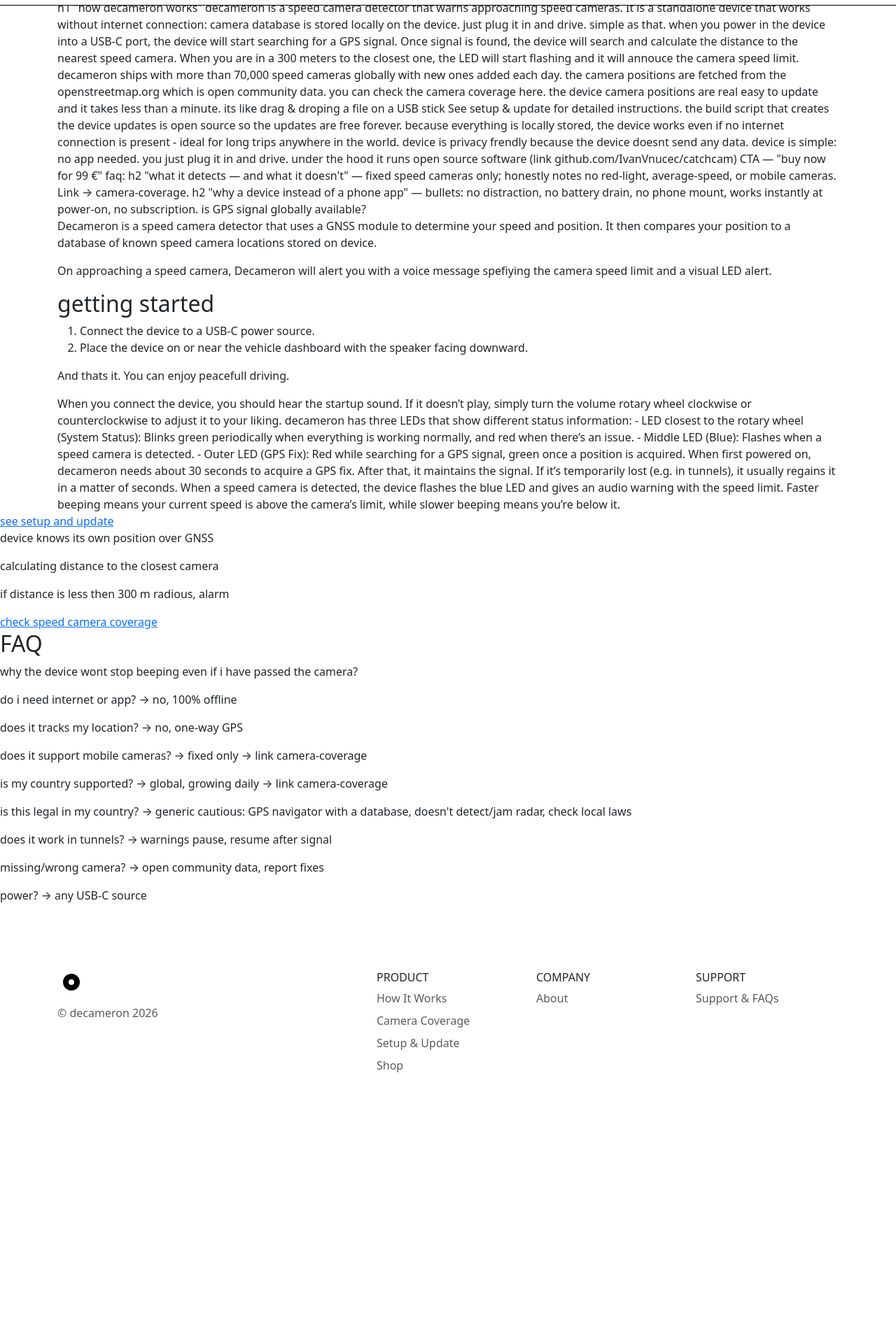
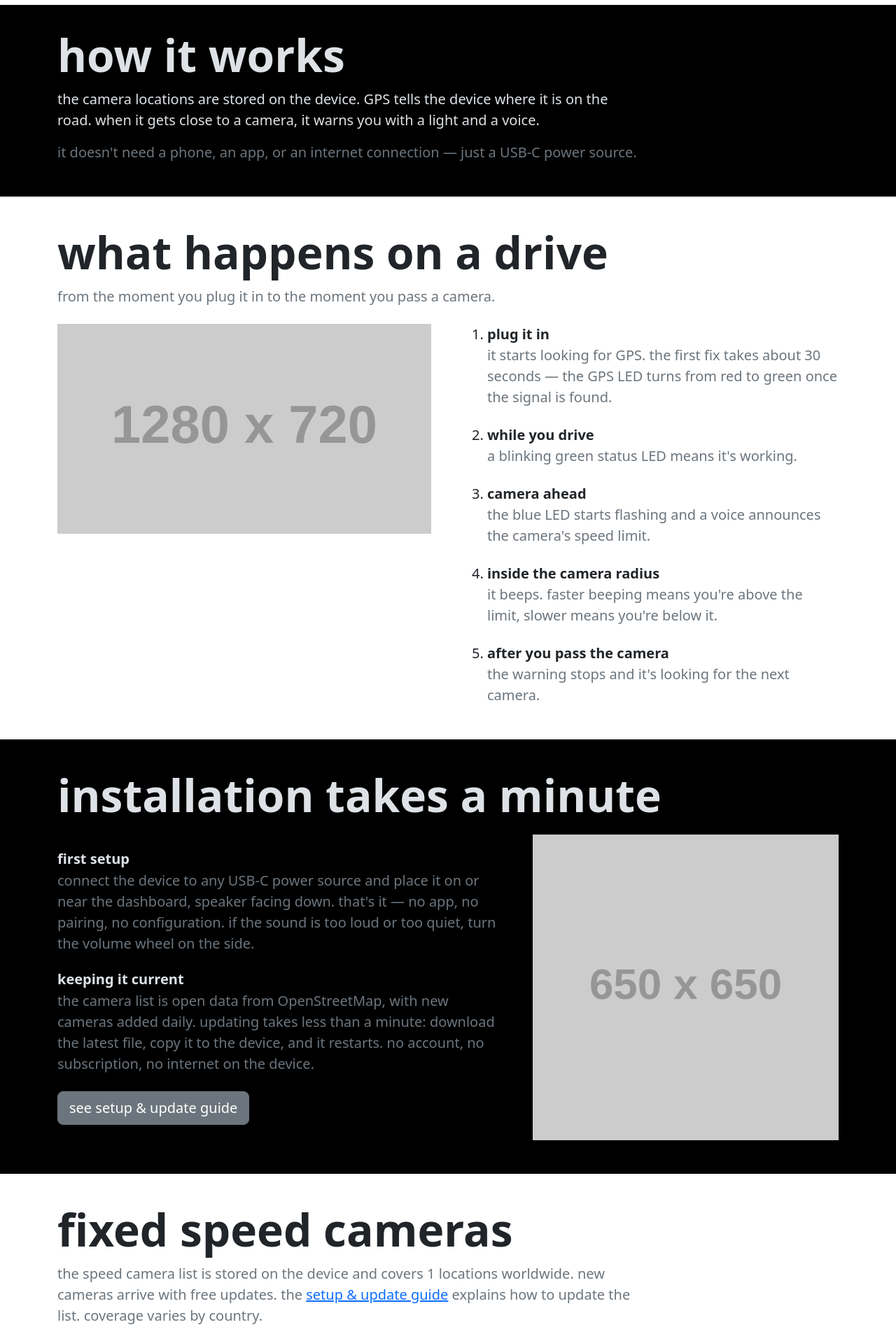
Before and after one commit to IvanVnucec/decameron-web, a Python web app: template templates/how-it-works.html in a window 1280 px wide. Shown: the part 49-1946 px from the top of the page at 70% size. Before the commit the page ends 1582 px from the top, so only its background shows below. Run offline with Jinja, Linux system fonts and the light colour scheme; the template is opened without the code that fills it: most values are stand-ins (such as "Sample title", 1, 10 or a date in 2020); grey boxes labelled with a size stand in for pictures from a placeholder-image service; some libraries are stand-ins or nearby versions.

Commit message:
rewrite how it works page

```diff
--- a/templates/how-it-works.html
+++ b/templates/how-it-works.html
@@ -3,93 +3,139 @@
 {% block title %}decameron - how it works{% endblock %}
 
 {% block content %}
-<div class="container">
-    h1 "how decameron works"
 
-<FROM SIMPLEST TO MORE DETAILS>
+<div class="container-fluid bg-body text-body" data-bs-theme="dark">
+    <div class="container py-5">
+        <h1 class="display-3 fw-semibold lh-1 mb-3">how it works</h1>
+        <div class="col-lg-9">
+            <p class="fs-5 mb-3">the camera locations are stored on the device. GPS tells the device where it is on the road. when it gets close to a camera, it warns you with a light and a voice.</p>
+            <p class="fs-5 text-secondary mb-0">it doesn't need a phone, an app, or an internet connection — just a USB-C power source.</p>
+        </div>
+    </div>
+</div>
 
-<SHORT INTRO>
+<div class="container-fluid bg-body text-body" data-bs-theme="light">
+    <div class="container py-5">
+        <h2 class="display-3 fw-semibold lh-1 mb-3">what happens on a drive</h2>
+        <p class="fs-5 text-secondary mb-4">from the moment you plug it in to the moment you pass a camera.</p>
+        <div class="row gx-5 gy-4 align-items-start">
+            <div class="col-lg-6">
+                <div class="ratio ratio-16x9 bg-black">
+                    <img src="https://placehold.co/1280x720" class="w-100 h-100 object-fit-cover" alt="decameron warning sequence video" loading="lazy">
+                </div>
+            </div>
+            <div class="col-lg-6">
+                <ol class="fs-5 mb-0 d-flex flex-column gap-4">
+                    <li>
+                        <div class="fw-semibold">plug it in</div>
+                        <p class="text-secondary mb-0">it starts looking for GPS. the first fix takes about 30 seconds — the GPS LED turns from red to green once the signal is found.</p>
+                    </li>
+                    <li>
+                        <div class="fw-semibold">while you drive</div>
+                        <p class="text-secondary mb-0">a blinking green status LED means it's working.</p>
+                    </li>
+                    <li>
+                        <div class="fw-semibold">camera ahead</div>
+                        <p class="text-secondary mb-0">the blue LED starts flashing and a voice announces the camera's speed limit.</p>
+                    </li>
+                    <li>
+                        <div class="fw-semibold">inside the camera radius</div>
+                        <p class="text-secondary mb-0">it beeps. faster beeping means you're above the limit, slower means you're below it.</p>
+                    </li>
+                    <li>
+                        <div class="fw-semibold">after you pass the camera</div>
+                        <p class="text-secondary mb-0">the warning stops and it's looking for the next camera.</p>
+                    </li>
+                </ol>
+            </div>
+        </div>
+    </div>
+</div>
 
-decameron is a speed camera detector that warns approaching speed cameras. It is a standalone device that works without internet connection: camera database is stored locally on the device. just plug it in and drive. simple as that.
+<div class="container-fluid bg-body text-body" data-bs-theme="dark">
+    <div class="container py-5">
+        <h2 class="display-3 fw-semibold lh-1 mb-4">installation takes a minute</h2>
+        <div class="row gx-5 gy-4 align-items-center">
+            <div class="col-lg-7">
+                <div class="mb-4">
+                    <h3 class="fs-5 fw-semibold mb-1">first setup</h3>
+                    <p class="fs-5 text-secondary mb-0">connect the device to any USB-C power source and place it on or near the dashboard, speaker facing down. that's it — no app, no pairing, no configuration. if the sound is too loud or too quiet, turn the volume wheel on the side.</p>
+                </div>
+                <div class="mb-4">
+                    <h3 class="fs-5 fw-semibold mb-1">keeping it current</h3>
+                    <p class="fs-5 text-secondary mb-0">the camera list is open data from OpenStreetMap, with new cameras added daily. updating takes less than a minute: download the latest file, copy it to the device, and it restarts. no account, no subscription, no internet on the device.</p>
+                </div>
+                <a href="setup-and-update.html" class="btn btn-secondary btn-lg">see setup &amp; update guide</a>
+            </div>
+            <div class="col-lg-5">
+                <img src="https://placehold.co/650x650" class="img-fluid w-100" alt="decameron installed on a dashboard" loading="lazy">
+            </div>
+        </div>
+    </div>
+</div>
 
-<EXPLAIN THE DETAILS>
+<div class="container-fluid bg-body text-body" data-bs-theme="light">
+    <div class="container py-5">
+        <h2 class="display-3 fw-semibold lh-1 mb-3">fixed speed cameras</h2>
+        <div class="col-lg-9">
+            <p class="fs-5 text-secondary mb-4">the speed camera list is stored on the device and covers {{ num_cams }} locations worldwide. new cameras arrive with free updates. the <a href="setup-and-update.html" class="link-primary">setup &amp; update guide</a> explains how to update the list. coverage varies by country.</p>
+            <a href="camera-coverage.html" class="btn btn-secondary btn-lg">check camera coverage</a>
+        </div>
+    </div>
+</div>
 
-when you power in the device into a USB-C port, the device will start searching for a GPS signal. Once signal is found, the device will search and calculate the distance to the nearest speed camera. When you are in a 300 meters to the closest one, the LED will start flashing and it will annouce the camera speed limit.
+<div class="container-fluid bg-body text-body" data-bs-theme="dark">
+    <div class="container py-5">
+        <h2 class="display-3 fw-semibold lh-1 mb-4">common questions</h2>
+        <div class="accordion" id="hiwFaqAccordion">
+            <div class="accordion-item">
+                <h3 class="accordion-header">
+                    <button class="accordion-button collapsed" type="button" data-bs-toggle="collapse" data-bs-target="#hiwFaq1" aria-expanded="false" aria-controls="hiwFaq1">do i need a subscription?</button>
+                </h3>
+                <div id="hiwFaq1" class="accordion-collapse collapse" data-bs-parent="#hiwFaqAccordion">
+                    <div class="accordion-body">no. you pay once for the device, and camera updates are free forever. there is no account, no plan, and no recurring fee.</div>
+                </div>
+            </div>
+            <div class="accordion-item">
+                <h3 class="accordion-header">
+                    <button class="accordion-button collapsed" type="button" data-bs-toggle="collapse" data-bs-target="#hiwFaq2" aria-expanded="false" aria-controls="hiwFaq2">can i use it in any car, or move it between cars?</button>
+                </h3>
+                <div id="hiwFaq2" class="accordion-collapse collapse" data-bs-parent="#hiwFaqAccordion">
+                    <div class="accordion-body">yes. it only needs a USB-C power source. there is no pairing and nothing is tied to a specific car, so you can move it from one vehicle to another.</div>
+                </div>
+            </div>
+            <div class="accordion-item">
+                <h3 class="accordion-header">
+                    <button class="accordion-button collapsed" type="button" data-bs-toggle="collapse" data-bs-target="#hiwFaq4" aria-expanded="false" aria-controls="hiwFaq4">is it legal?</button>
+                </h3>
+                <div id="hiwFaq4" class="accordion-collapse collapse" data-bs-parent="#hiwFaqAccordion">
+                    <div class="accordion-body">decameron is a GPS navigator that compares your position with a database of publicly known fixed camera locations. it doesn't detect or jam radar. rules vary by country — please check your local laws.</div>
+                </div>
+            </div>
+        </div>
+        <div class="mt-4">
+            <a href="support-and-faq.html" class="link-light text-decoration-underline">see all support &amp; faqs</a>
+        </div>
+    </div>
+</div>
 
-decameron ships with more than 70,000 speed cameras globally with new ones added each day.
-the camera positions are fetched from the openstreetmap.org which is open community data. you can check the camera coverage here.
-
-the device camera positions are real easy to update and it takes less than a minute. its like drag & droping a file on a USB stick
-See setup & update for detailed instructions.
-
-the build script that creates the device updates is open source so the updates are free forever.
-
-because everything is locally stored, the device works even if no internet connection is present - ideal for long trips anywhere in the world.
-device is privacy frendly because the device doesnt send any data.
-
-device is simple: no app needed. you just plug it in and drive.
-
-under the hood it runs open source software (link github.com/IvanVnucec/catchcam)
-
-CTA — "buy now for 99 €"
-
-faq:
-h2 "what it detects — and what it doesn't" — fixed speed cameras only; honestly notes no red-light, average-speed, or mobile cameras. Link → camera-coverage.
-h2 "why a device instead of a phone app" — bullets: no distraction, no battery drain, no phone mount, works instantly at power-on, no subscription.
-is GPS signal globally available?
-
-
-    <section>
-        <p>
-            Decameron is a speed camera detector that uses a GNSS module to determine your speed and position. It then
-            compares your position to a database of known speed camera locations stored on device.
-        </p>
-        <p>
-            On approaching a speed camera, Decameron will alert you with a voice message spefiying the camera
-            speed
-            limit and a visual LED alert.
-        </p>
-    </section>
-    <section>
-        <h2>getting started</h2>
-        <ol>
-            <li>Connect the device to a USB-C power source.</li>
-            <li>Place the device on or near the vehicle dashboard with the speaker facing downward.</li>
-        </ol>
-        <p>And thats it. You can enjoy peacefull driving.</p>
-        When you connect the device, you should hear the startup sound. If it doesn’t play, simply turn the
-        volume rotary wheel clockwise or counterclockwise to adjust it to your liking.
-        decameron has three LEDs that show different status information:
-        - LED closest to the rotary wheel (System Status): Blinks green periodically when everything is
-        working
-        normally, and red when there’s an issue.
-        - Middle LED (Blue): Flashes when a speed camera is detected.
-        - Outer LED (GPS Fix): Red while searching for a GPS signal, green once a position is acquired.
-        When first powered on, decameron needs about 30 seconds to acquire a GPS fix. After that, it
-        maintains the
-        signal. If it’s temporarily lost (e.g. in tunnels), it usually regains it in a matter of seconds.
-        When a speed camera is detected, the device flashes the blue LED and gives an audio warning with the
-        speed
-        limit. Faster beeping means your current speed is above the camera’s limit, while slower beeping
-        means
-        you’re below it.
-    </section>
+<div class="container-fluid bg-body text-body" data-bs-theme="light">
+    <div class="container py-5">
+        <div class="row">
+            <div class="col-lg-4 d-flex justify-content-center">
+                <img src="img/decameron.png" class="img-fluid" style="max-width: 300px;" alt="decameron device" loading="lazy">
+            </div>
+            <div class="col d-flex flex-column justify-content-between">
+                <div class="my-3 my-lg-0">
+                    <h2 class="display-3 fw-semibold lh-1 mb-0">ready for a peaceful ride with decameron?</h2>
+                    <p class="fs-5 text-secondary">simple speed camera detector with free updates forever</p>
+                </div>
+                <div class="d-grid d-lg-flex flex-row gap-4 row-gap-3">
+                    <a href="setup-and-update.html" class="flex-fill btn btn-secondary btn-lg px-2">see setup &amp; update guide</a>
+                    <a href="shop.html" class="flex-fill btn btn-primary btn-lg px-2">buy now for {{ price }}</a>
+                </div>
+            </div>
+        </div>
+    </div>
 </div>
-<a class="">see setup and update</a>
-
-<p>device knows its own position over GNSS</p>
-<p>calculating distance to the closest camera</p>
-<p>if distance is less then 300 m radious, alarm</p>
-<a class="">check speed camera coverage</a>
-
-<h2>FAQ</h2>
-<p>why the device wont stop beeping even if i have passed the camera?</p>
-<p>do i need internet or app? → no, 100% offline</p>
-<p>does it tracks my location? → no, one-way GPS</p>
-<p>does it support mobile cameras? → fixed only → link camera-coverage</p>
-<p>is my country supported? → global, growing daily → link camera-coverage</p>
-<p>is this legal in my country? → generic cautious: GPS navigator with a database, doesn't detect/jam radar, check local laws</p>
-<p>does it work in tunnels? → warnings pause, resume after signal</p>
-<p>missing/wrong camera? → open community data, report fixes</p>
-<p>power? → any USB-C source</p>
 {% endblock %}
```
